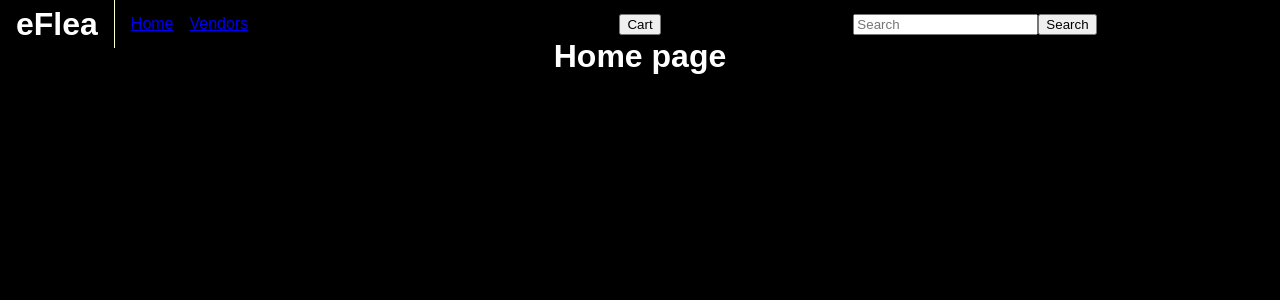
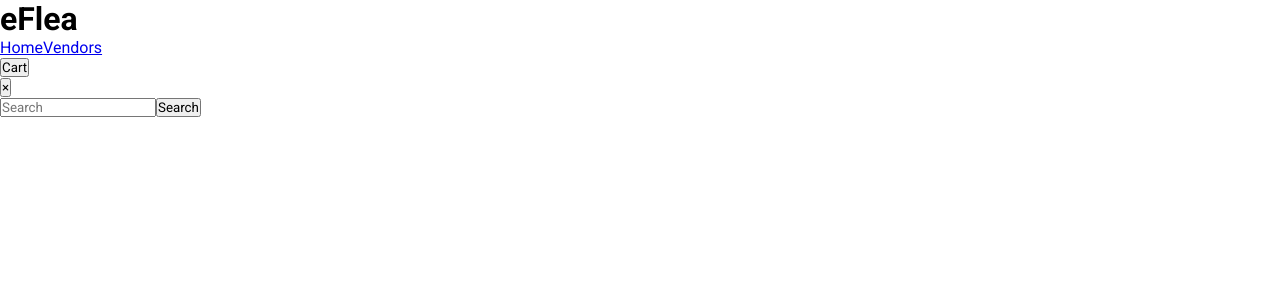
Before and after one commit to strudelAndCoffee/e-flea, a React (Vite) app in the folder client/: page / in a window 1280 px wide. Shown: the top 300 px of the page. Built offline with nearby package versions, Linux system fonts and the light colour scheme.

Commit message:
reset component styles

```diff
--- a/client/src/components/Header.tsx
+++ b/client/src/components/Header/Header.tsx
@@ -1,5 +1,5 @@
-import { Navbar, Cart, Searchbar } from './'
-import '../css/header.css'
+import { Navbar, Cart, Searchbar } from '../'
+// import '../css/header.css'
 
 export default function Header() {
   return (
--- a/client/src/css/index.css
+++ b/client/src/css/index.css
@@ -1,23 +1,15 @@
 :root {
   --color-txt-primary-lite: #ffffcc;
   --color-bg-primary-dark: #121111;
-
-  font-family: Arial, Helvetica, sans-serif;
-  line-height: 1.5;
-  color-scheme: light dark;
-
-  font-synthesis: none;
-  text-rendering: optimizeLegibility;
-  -webkit-font-smoothing: antialiased;
-  -moz-osx-font-smoothing: grayscale;
-  -webkit-text-size-adjust: 100%;
 }
 
 * {
   margin: 0;
+  padding: 0;
   box-sizing: border-box;
+  font-family: 'Roboto';
 }
-
+/*
 body {
   color: var(--color-txt-primary-lite);
   background-color: var(--color-bg-primary-dark);
@@ -44,4 +36,4 @@
     color: #fff;
     background-color: #000;
   }
-}
+} */
--- a/client/src/pages/Home.tsx
+++ b/client/src/pages/Home.tsx
@@ -1,9 +1,5 @@
-import '../css/home.css'
+// import '../css/home.css'
 
 export default function Home() {
-  return (
-    <main className="app-page">
-      <h1 className="home-page-title">Home page</h1>
-    </main>
-  )
+  return <main></main>
 }
```
Also changed, not shown: client/src/components/index.tsx (+4 -4 lines), client/src/components/Header/Cart.tsx (renamed from client/src/components/Cart.tsx), client/src/components/Header/Navbar.tsx (renamed from client/src/components/Navbar.tsx), client/src/components/Header/Searchbar.tsx (renamed from client/src/components/Searchbar.tsx).
